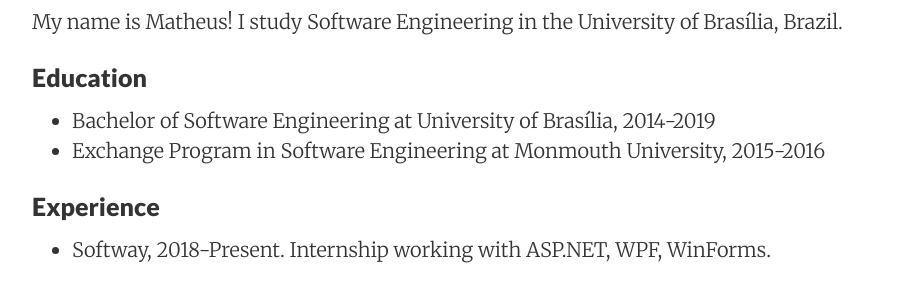
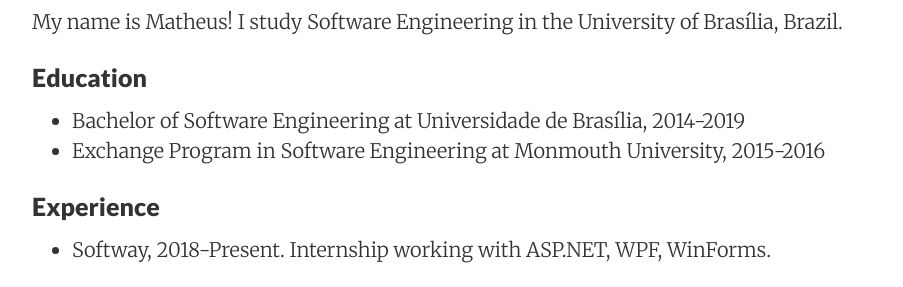
Before and after one commit to matheussbernardo/matheussbernardo.github.io, a Jekyll site: the page built from about.md, in a window 1280 px wide. Shown: the part 283-570 px from the top of the page, without its empty margins (188-1091 px from the left). Built offline with Jekyll 4.4.1, drawn with Linux system fonts in a browser that asks for light colours; nearby versions of some CDN libraries.

Commit message:
Update CV/about

```diff
--- a/about.md
+++ b/about.md
@@ -11,7 +11,7 @@
 
 ### Education
 
-* Bachelor of Software Engineering at University of Brasília, 2014-2019
+* Bachelor of Software Engineering at Universidade de Brasília, 2014-2019
 * Exchange Program in Software Engineering at  Monmouth University, 2015-2016
 
 ### Experience
```
